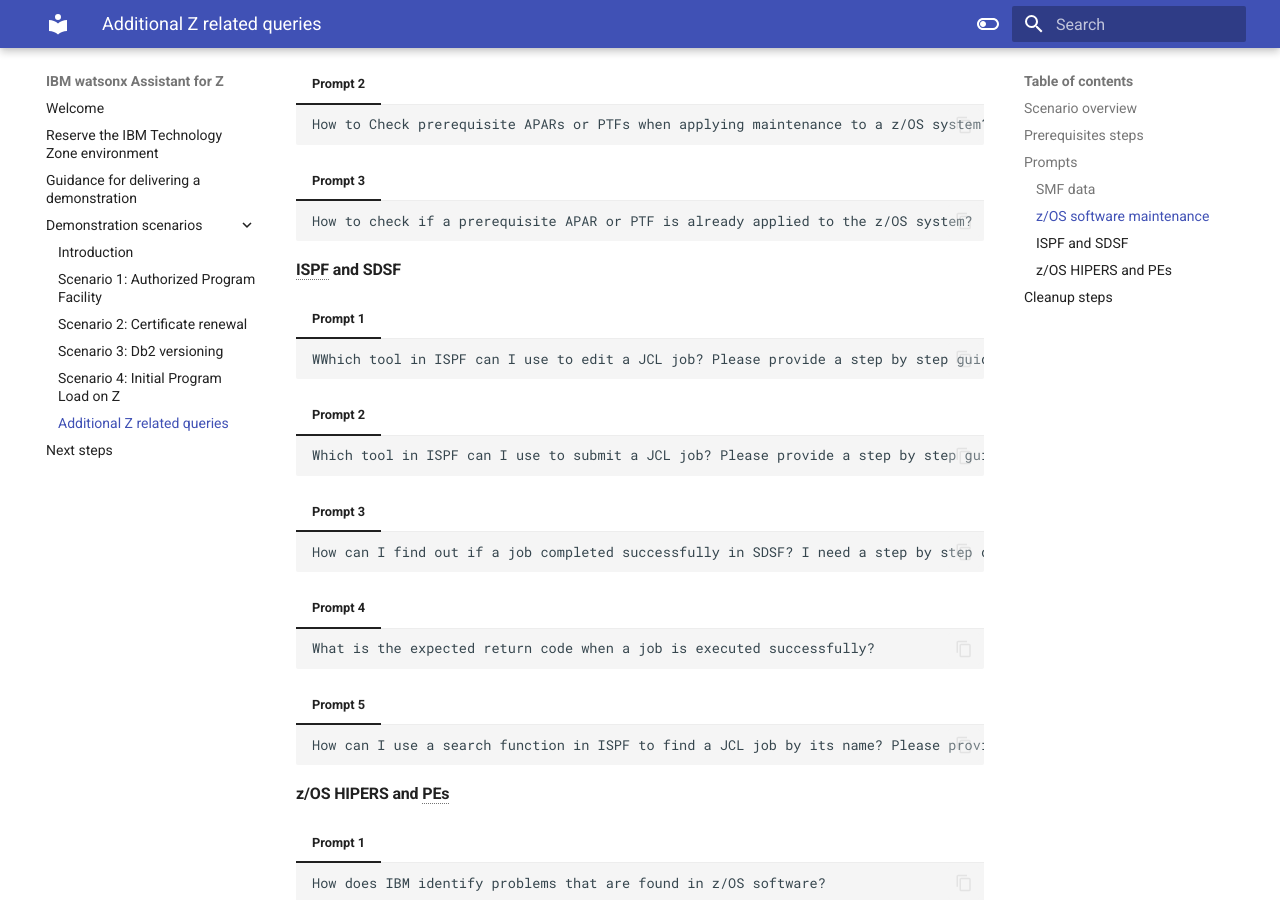
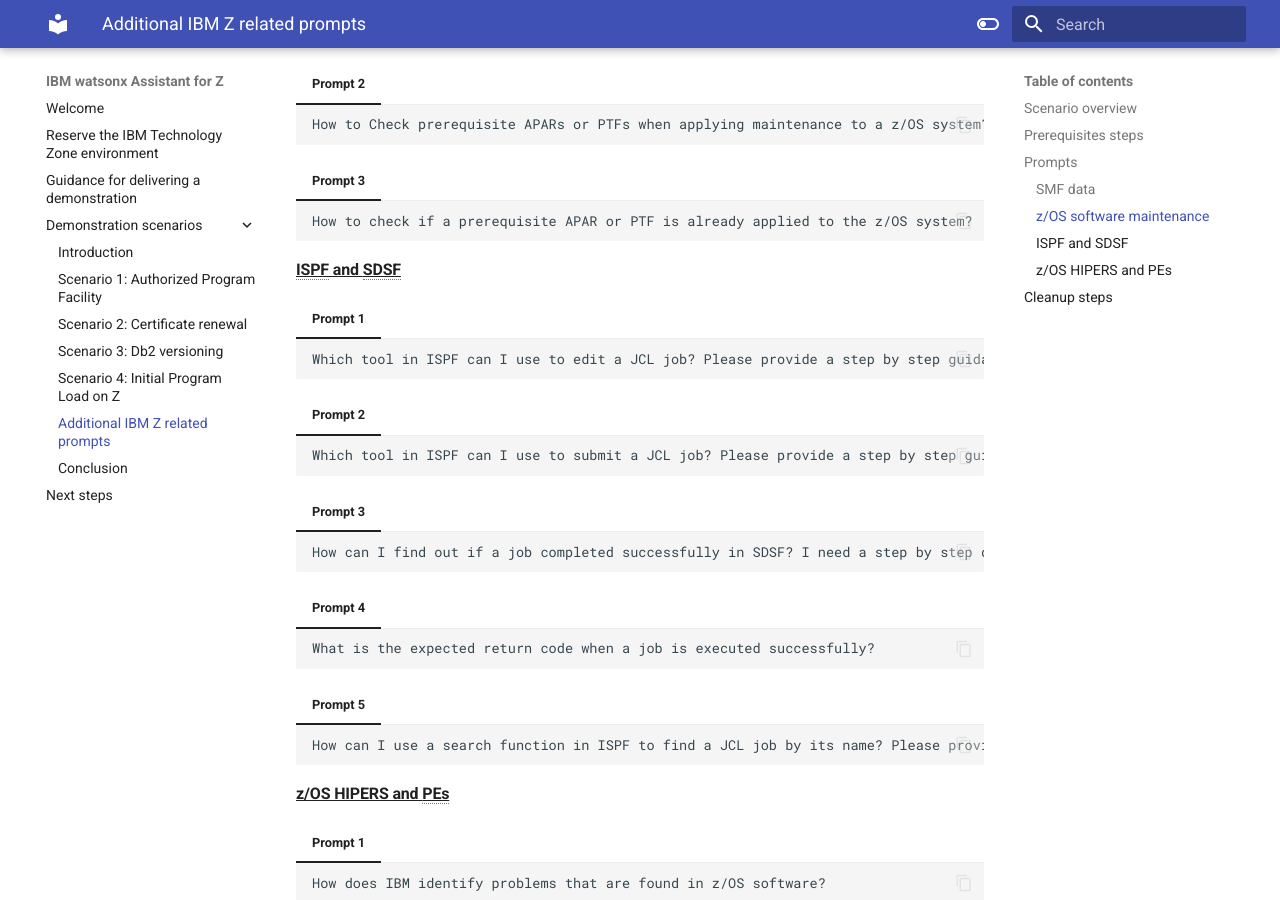
Before and after one commit to IBM/SalesEnablement-L3-watsonx-AssistantForZ, an MkDocs documentation site: the page built from docs/scenarios/extra.md, in a window 1280 px wide and 900 px high, scrolled down 1306 px. Built offline with MkDocs 1.6.1 and Material for MkDocs 9.7.7, drawn with Linux system fonts in a browser that asks for light colours; some of the changed text lies outside the part shown.

````diff
--- a/docs/scenarios/extra.md
+++ b/docs/scenarios/extra.md
@@ -7,7 +7,7 @@ In addition to the previous scenarios, here are other common queries that would
 None.
 
 ## Prompts
-#### SMF data
+#### ^^SMF data^^
 <!--- begin-tab-group --->
 === "Prompt 1"
 
@@ -57,7 +57,7 @@ None.
     What type of information do SMF 30 records include? Please provide a detailed answer.
     ```
 <!--- end-tab-group --->
-#### z/OS software maintenance
+#### ^^z/OS software maintenance^^
 <!--- begin-tab-group --->
 === "Prompt 1"
 
@@ -79,12 +79,12 @@ None.
     How to check if a prerequisite APAR or PTF is already applied to the z/OS system?
     ```
 <!--- end-tab-group --->
-#### ISPF and SDSF
+#### ^^ISPF and SDSF^^
 <!--- begin-tab-group --->
 === "Prompt 1"
 
     ```
-    WWhich tool in ISPF can I use to edit a JCL job? Please provide a step by step guidance.
+    Which tool in ISPF can I use to edit a JCL job? Please provide a step by step guidance.
     ```
 <!--- end-tab-group --->
 <!--- begin-tab-group --->
@@ -115,7 +115,7 @@ None.
     How can I use a search function in ISPF to find a JCL job by its name? Please provide a step by step description.
     ```
 <!--- end-tab-group --->
-#### z/OS HIPERS and PEs
+#### ^^z/OS HIPERS and PEs^^
 <!--- begin-tab-group --->
 === "Prompt 1"
 
--- a/mkdocs.yml
+++ b/mkdocs.yml
@@ -22,7 +22,8 @@ nav:
     - 'Scenario 2: Certificate renewal': 'scenarios/CertRenewal.md'
     - 'Scenario 3: Db2 versioning': 'scenarios/db2Versioning.md'
     - 'Scenario 4: Initial Program Load on Z': 'scenarios/ipl.md'
-    - 'Additional Z related queries': 'scenarios/extra.md'
+    - 'Additional IBM Z related prompts': 'scenarios/extra.md'
+    - 'Conclusion': 'scenarios/Conclusion.md'
   - 'Next steps': 'NextSteps.md'
 
 
@@ -67,6 +68,11 @@ plugins:
 
 markdown_extensions:
   - sane_lists
+  - pymdownx.critic
+  - pymdownx.caret
+  - pymdownx.keys
+  - pymdownx.mark
+  - pymdownx.tilde
   - abbr
   - pymdownx.details
   - admonition
````
Also changed, not shown: other parts of docs/scenarios/extra.md (+13 -13 lines), docs/DemoGuidance.md (+2 -0 lines), docs/scenarios/Conclusion.md (added, +19 -0 lines), docs/scenarios/Introduction.md (+1 -5 lines), docs/terminology.md (added, +18 -0 lines).
